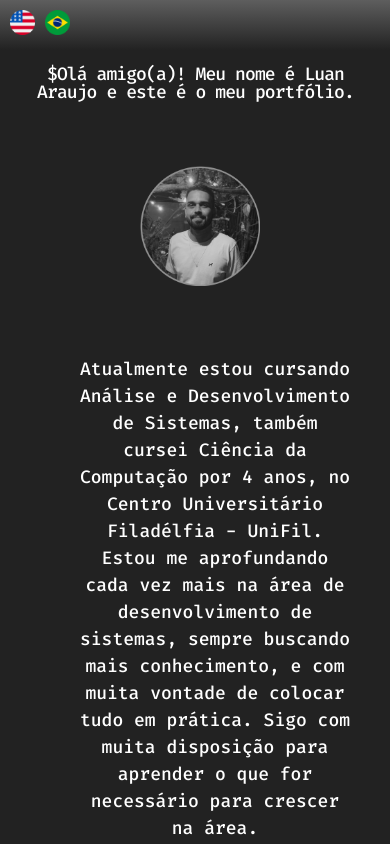
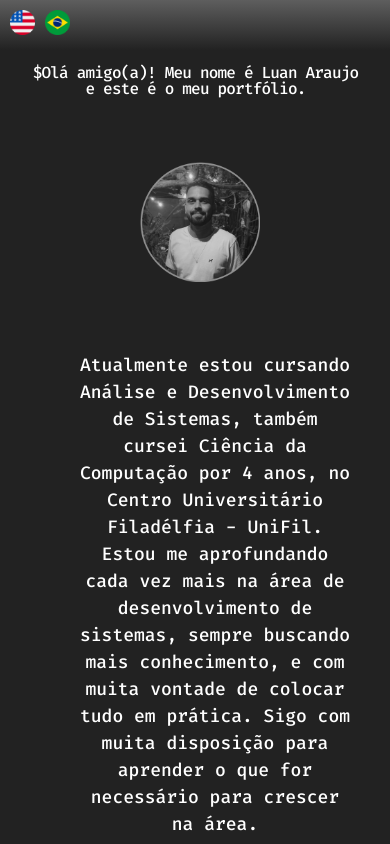
Before and after one commit to luanaraujo/portfolio, a plain HTML site: page index.html in a window 390 px wide. Shown: the top 844 px of the page. Drawn offline with nearby package versions, Linux system fonts and the light colour scheme.

Commit message:
fonte diminuida

```diff
--- a/style.css
+++ b/style.css
@@ -512,7 +512,7 @@ header {
         color: #fff;
         line-height: 1em;
         letter-spacing: -.05em; /* Ajuste o espaçamento das letras */
-        font-size: 18px; /* Tamanho da fonte ajustado para telas menores */
+        font-size: 16px; /* Tamanho da fonte ajustado para telas menores */
         font-family: "Fira Code", monospace;
         overflow-wrap: break-word;
         max-width: 90%; /* Defina a largura máxima do elemento */
```
